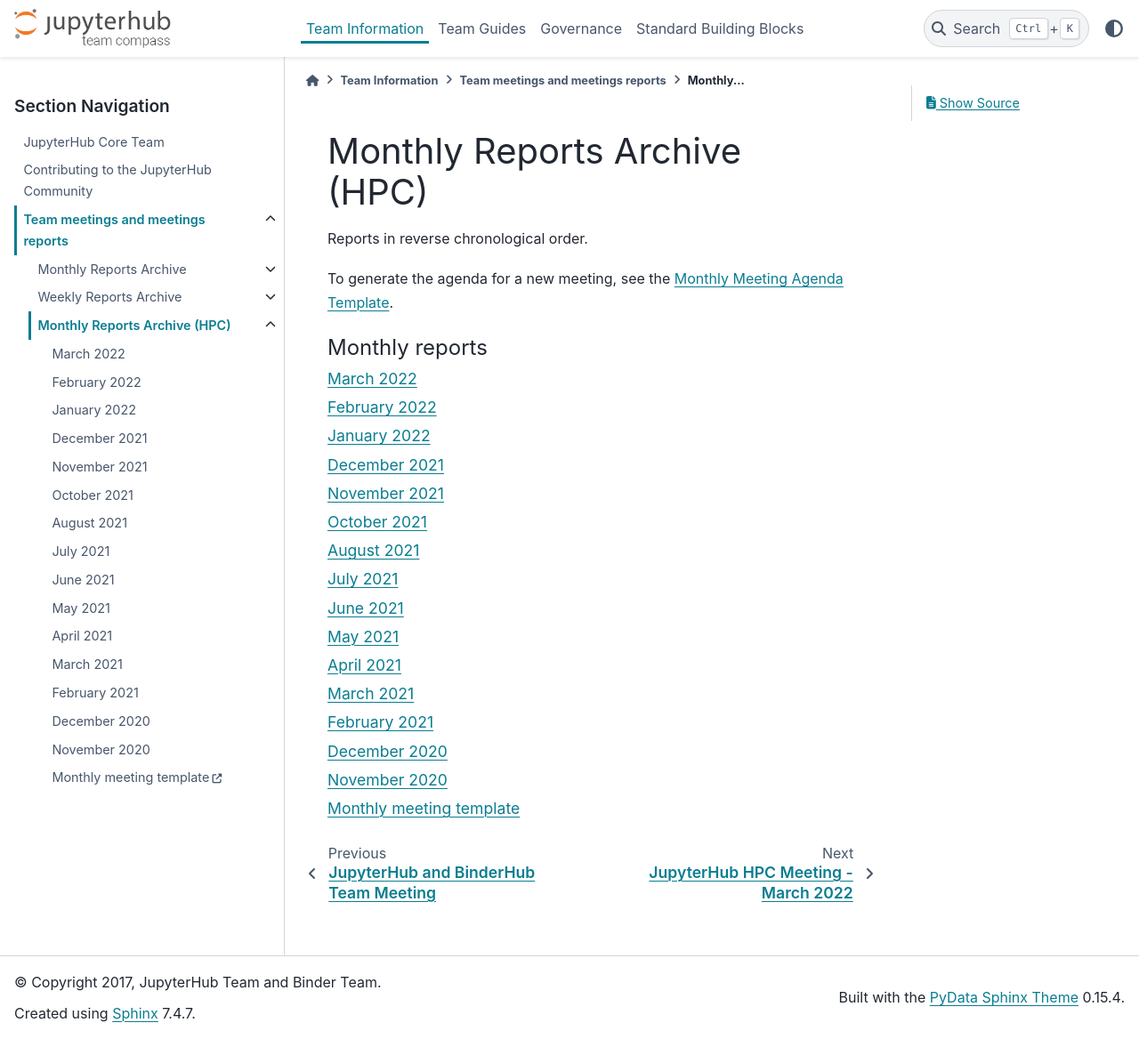
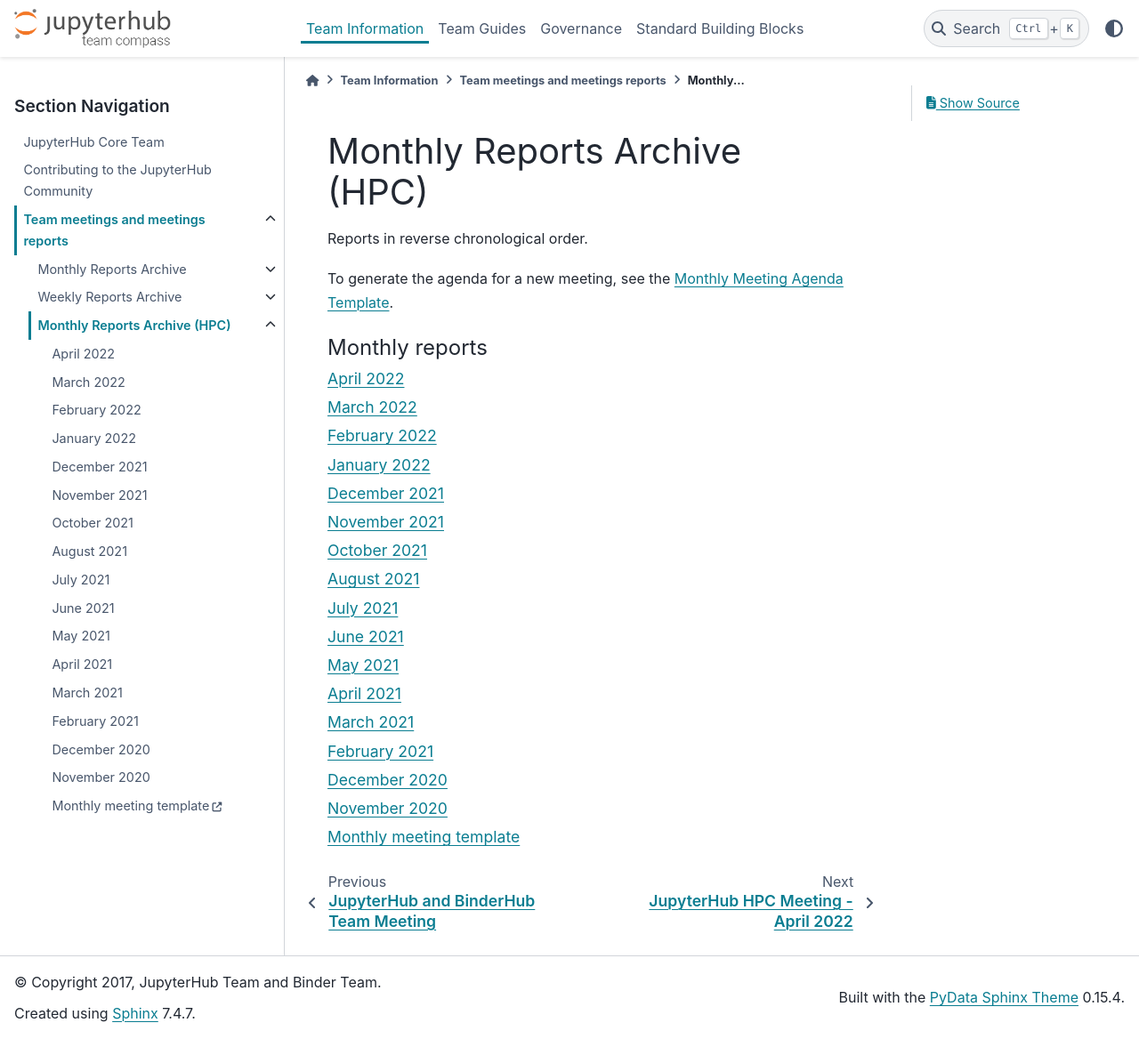
Before and after one commit to jupyterhub/team-compass, a Sphinx documentation site: the page built from docs/monthly-meeting-hpc/monthly_report_index.rst, in a window 1280 px wide and 1168 px high. Shown: the whole window at 89% size. Built offline with Sphinx 7.4.7 and the PyData theme 0.15.4, drawn with Linux system fonts in a browser that asks for light colours.

Commit message:
Update index

```diff
--- a/docs/monthly-meeting-hpc/monthly_report_index.rst
+++ b/docs/monthly-meeting-hpc/monthly_report_index.rst
@@ -11,6 +11,7 @@
    :maxdepth: 1
    :caption: Monthly reports
 
+   April 2022 <2022-04-06.md>
    March 2022 <2022-03-02.md>
    February 2022 <2022-02-02.md>
    January 2022 <2022-01-05.md>
```
